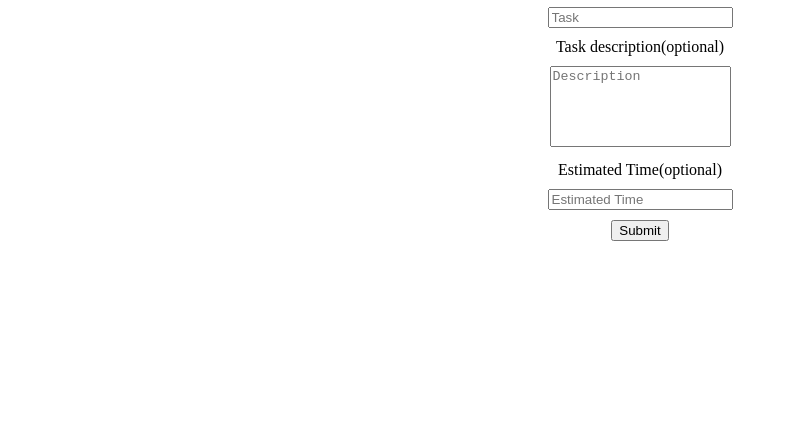
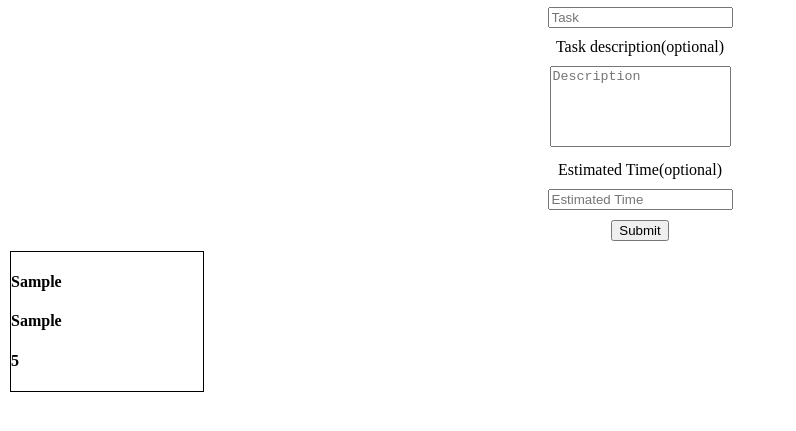
Before and after one commit to abraxaswisz/todolist, a React app: page /dashboard in a window 1280 px wide. Both pictures are taken after typing "Sample", "Sample", "5" into the empty fields and a click on the button "Submit". Shown: the part 101-532 px from the top of the page, without its empty margins (0-796 px from the left). Built offline with nearby package versions, Linux system fonts and the light colour scheme.

Commit message:
showing tasks is now possible, needs better styling

```diff
--- a/src/Components/AddTaskForm.js
+++ b/src/Components/AddTaskForm.js
@@ -10,7 +10,6 @@ class AddTaskForm extends Component {
     const taskTitle = this.taskTitleRef.current.value;
     const taskDesc = this.taskDescRef.current.value;
     const taskEstTime = this.taskEstTime.current.value;
-    console.log(taskTitle, taskDesc, taskEstTime);
     const task = {
       taskTitle,
       taskDesc,
--- a/src/Components/Dashboard.js
+++ b/src/Components/Dashboard.js
@@ -1,6 +1,7 @@
 import React, { Fragment, Component } from "react";
 import AddTaskForm from "./AddTaskForm";
 import PropTypes from "prop-types";
+import ShowTasks from "./ShowTasks";
 
 class Dashboard extends Component {
   state = {
@@ -10,7 +11,6 @@ class Dashboard extends Component {
     addTask: PropTypes.func
   };
   addTask = task => {
-    //copy tasks
     const tasks = { ...this.state.tasks };
     tasks[`task${Date.now()}`] = task;
     this.setState({
@@ -22,6 +22,7 @@ class Dashboard extends Component {
       <Fragment>
         <h1>Witaj nieznajomy...</h1>
         <AddTaskForm addTask={this.addTask} />
+        <ShowTasks tasks={this.state.tasks} />
       </Fragment>
     );
   }
--- /dev/null
+++ b/src/Components/ShowTasks.js
@@ -0,0 +1,26 @@
+import React, { Component } from "react";
+import Task from "./Task";
+import PropTypes from "prop-types";
+
+class ShowTasks extends Component {
+  static propTypes = {
+    tasks: PropTypes.shape({
+      taskTitle: PropTypes.string,
+      taskDesc: PropTypes.string,
+      taskEstTime: PropTypes.string
+    })
+  };
+  render() {
+    const { tasks } = this.props;
+    const tasksKeys = Object.keys(this.props.tasks);
+    return (
+      <div>
+        {tasksKeys.map(task => {
+          return <Task key={task} details={tasks[task]} />;
+        })}
+      </div>
+    );
+  }
+}
+
+export default ShowTasks;
--- /dev/null
+++ b/src/Components/Task.js
@@ -0,0 +1,23 @@
+import React, { Component } from "react";
+import PropTypes from "prop-types";
+class Task extends Component {
+  static propTypes = {
+    details: PropTypes.shape({
+      taskTitle: PropTypes.string,
+      taskDesc: PropTypes.string,
+      taskEstTime: PropTypes.string
+    })
+  };
+  render() {
+    const { taskTitle, taskDesc, taskEstTime } = this.props.details;
+    return (
+      <div className="task">
+        <h4>{taskTitle}</h4>
+        <h4>{taskDesc}</h4>
+        <h4>{taskEstTime}</h4>
+      </div>
+    );
+  }
+}
+
+export default Task;
--- a/src/style.css
+++ b/src/style.css
@@ -23,3 +23,12 @@ textarea {
 input {
   margin-bottom: 10px;
 }
+
+/*  Task */
+.task {
+  border: 1px solid black;
+  width: 15%;
+  display: inline-block;
+  margin-left: 10px;
+  margin-top: 10px;
+}
```
